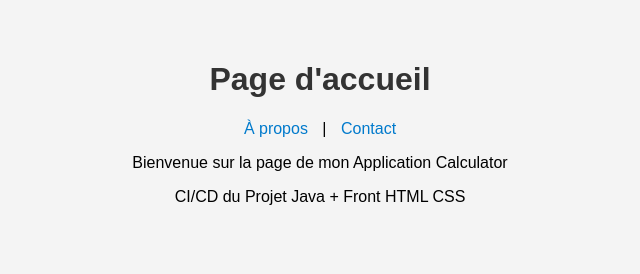
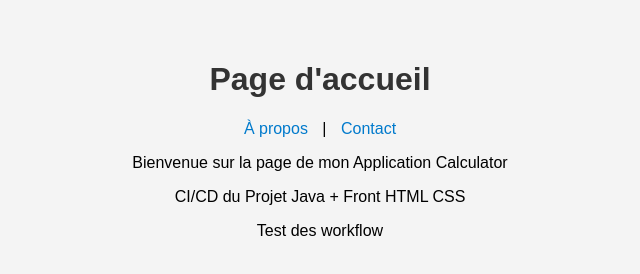
Before and after one commit to valmonthe/Simples-Java-CI, a plain HTML site: page web/index.html in a window 1280 px wide. Shown: the whole page, without its empty margins (320-960 px from the left). Drawn offline with Linux system fonts and the light colour scheme.

Commit message:
Modification pour tester le déploiement automatique

```diff
--- a/web/index.html
+++ b/web/index.html
@@ -13,5 +13,6 @@
   </nav>
   <p>Bienvenue sur la page de mon Application Calculator</p>
   <p>CI/CD du Projet Java + Front HTML CSS</p>
+  <p>Test des workflow</p>
 </body>
 </html>
```
